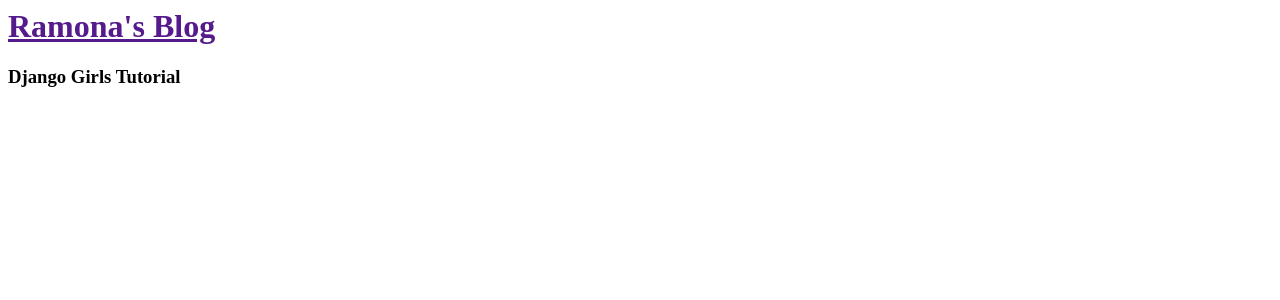
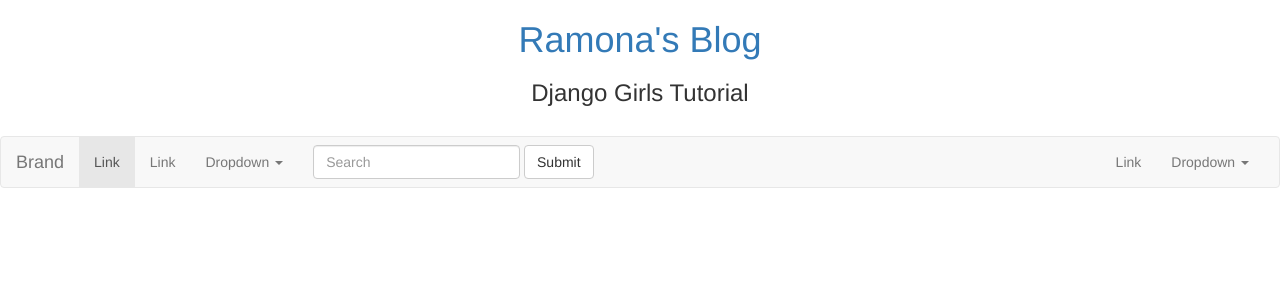
Before and after one commit to ramonabmello/my-first-blog, a Django app: page / in a window 1280 px wide. Shown: the top 300 px of the page. Run offline with Django 3.2, Linux system fonts and the light colour scheme; some libraries are stand-ins or nearby versions.

Commit message:
Add bootstrap for the HTML

```diff
--- a/blog/templates/blog/post_list.html
+++ b/blog/templates/blog/post_list.html
@@ -1,15 +1,68 @@
 <html>
   <head>
+    <link rel="stylesheet" href="https://maxcdn.bootstrapcdn.com/bootstrap/3.3.7/css/bootstrap.min.css" integrity="sha384-BVYiiSIFeK1dGmJRAkycuHAHRg32OmUcww7on3RYdg4Va+PmSTsz/K68vbdEjh4u" crossorigin="anonymous">
     <title>Django Girls Tutorial Blog</title>
   </head>
   <body>
-    <div>
+    <div align=center>
       <h1><a href=''>Ramona's Blog</a></h1>
+
+      <h3>Django Girls Tutorial</h3>
+    </div>
+</br>
+    <nav class="navbar navbar-default">
+  <div class="container-fluid">
+    <!-- Brand and toggle get grouped for better mobile display -->
+    <div class="navbar-header">
+      <button type="button" class="navbar-toggle collapsed" data-toggle="collapse" data-target="#bs-example-navbar-collapse-1" aria-expanded="false">
+        <span class="sr-only">Toggle navigation</span>
+        <span class="icon-bar"></span>
+        <span class="icon-bar"></span>
+        <span class="icon-bar"></span>
+      </button>
+      <a class="navbar-brand" href="#">Brand</a>
     </div>
 
-    <div>
-      <h3>Django Girls Tutorial</h3>
-    </div>
+    <!-- Collect the nav links, forms, and other content for toggling -->
+    <div class="collapse navbar-collapse" id="bs-example-navbar-collapse-1">
+      <ul class="nav navbar-nav">
+        <li class="active"><a href="#">Link <span class="sr-only">(current)</span></a></li>
+        <li><a href="#">Link</a></li>
+        <li class="dropdown">
+          <a href="#" class="dropdown-toggle" data-toggle="dropdown" role="button" aria-haspopup="true" aria-expanded="false">Dropdown <span class="caret"></span></a>
+          <ul class="dropdown-menu">
+            <li><a href="#">Action</a></li>
+            <li><a href="#">Another action</a></li>
+            <li><a href="#">Something else here</a></li>
+            <li role="separator" class="divider"></li>
+            <li><a href="#">Separated link</a></li>
+            <li role="separator" class="divider"></li>
+            <li><a href="#">One more separated link</a></li>
+          </ul>
+        </li>
+      </ul>
+      <form class="navbar-form navbar-left">
+        <div class="form-group">
+          <input type="text" class="form-control" placeholder="Search">
+        </div>
+        <button type="submit" class="btn btn-default">Submit</button>
+      </form>
+      <ul class="nav navbar-nav navbar-right">
+        <li><a href="#">Link</a></li>
+        <li class="dropdown">
+          <a href="#" class="dropdown-toggle" data-toggle="dropdown" role="button" aria-haspopup="true" aria-expanded="false">Dropdown <span class="caret"></span></a>
+          <ul class="dropdown-menu">
+            <li><a href="#">Action</a></li>
+            <li><a href="#">Another action</a></li>
+            <li><a href="#">Something else here</a></li>
+            <li role="separator" class="divider"></li>
+            <li><a href="#">Separated link</a></li>
+          </ul>
+        </li>
+      </ul>
+    </div><!-- /.navbar-collapse -->
+  </div><!-- /.container-fluid -->
+</nav>
 
   </body>
 </html>
```
